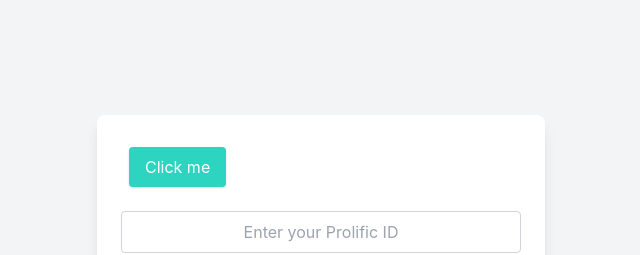
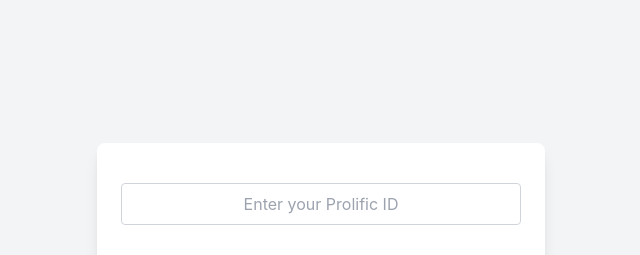
Before and after one commit to george-m8/voiceRecorder-standalone, a React (Create React App) app in the folder voice-recorder-app/: page / in a window 1280 px wide. Shown: the top 255 px of the page, without its empty margins (319-959 px from the left). Built offline with nearby package versions, Linux system fonts and the light colour scheme.

Commit message:
Removed debug button - workign with https

```diff
--- a/voice-recorder-app/src/App.js
+++ b/voice-recorder-app/src/App.js
@@ -49,10 +49,6 @@
 
     return <span>Audio recording{text}</span>;
   }
-
-  const handleButtonClick = () => {
-    console.log('You clicked the button');
-  };
 
   const handleSaveRecording = async (blobUrl) => {
     // Check for blank input
@@ -133,9 +129,6 @@
     <div className="flex justify-center items-center min-h-screen bg-gray-100 p-2 md:p-4">
       {formVisible && (
         <div className="w-full max-w-md mx-auto bg-white shadow-lg rounded-lg p-4 md:p-6">
-          <button onClick={handleButtonClick} className="bg-teal-400 text-white px-4 py-2 m-2 rounded shadow hover:bg-teal-500 transition-colors duration-200 ease-in-out">
-            Click me
-          </button>
           <input
             type="text"
             value={id}
```
